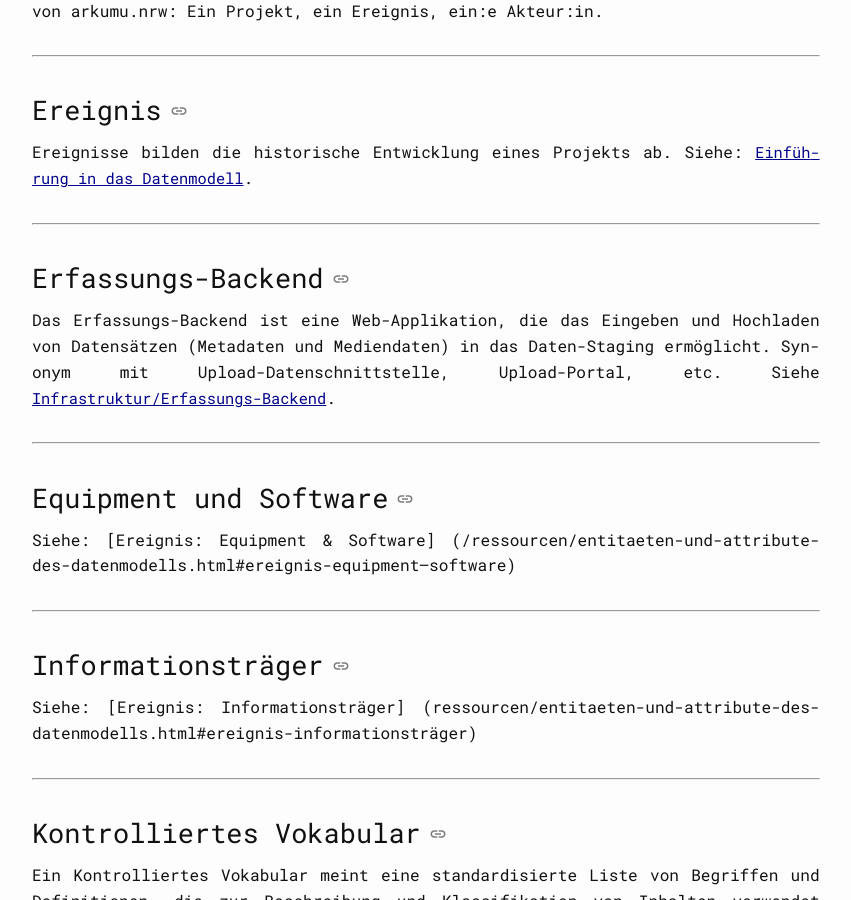
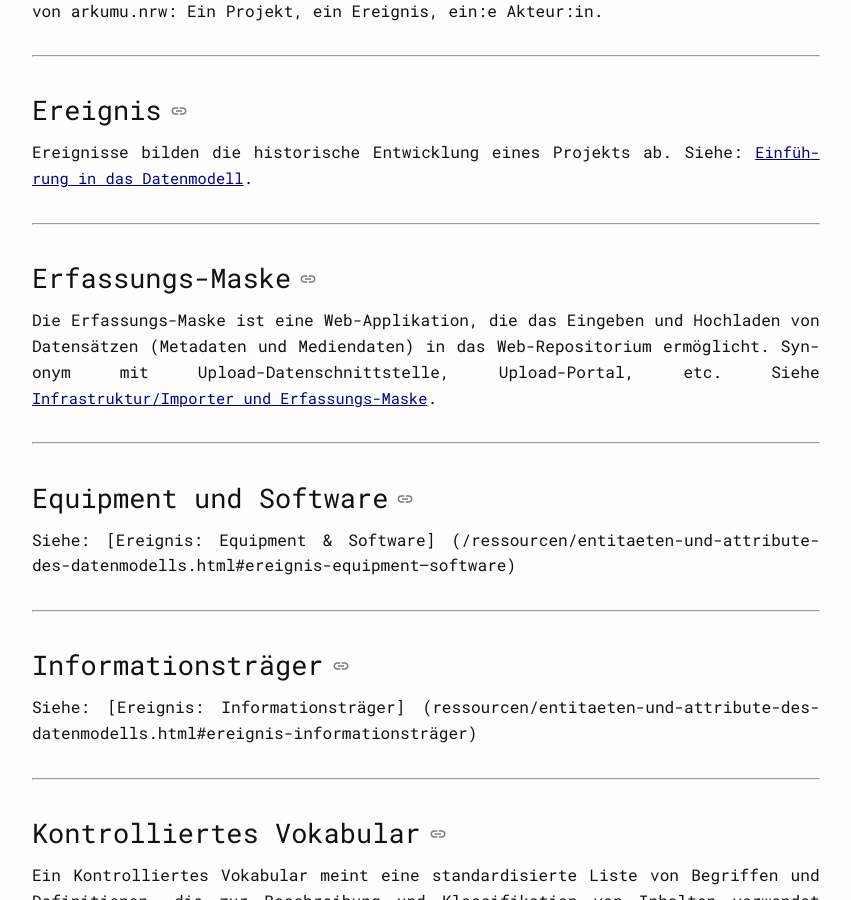
Before and after one commit to arkumu/arkumu.github.io, a Jekyll site: the page built from ressourcen/a-bis-z.markdown, in a window 1280 px wide and 900 px high, scrolled down 2722 px. Shown: the whole window, without its empty margins (165-1016 px from the left). Built offline with Jekyll 4.4.1, drawn with Linux system fonts in a browser that asks for light colours; a script that is not in the unit is left out; some of the changed text lies outside the part shown.

Commit message:
update Infrastruktur, new wording

```diff
--- a/ressourcen/a-bis-z.markdown
+++ b/ressourcen/a-bis-z.markdown
@@ -7,7 +7,7 @@ order: 2.7
 **A:** [Akteur:in](/ressourcen/a-bis-z.html#akteurin), [Attribute](/ressourcen/a-bis-z.html#attribute)
 **B:** [Backend](/ressourcen/a-bis-z.html#backend), [Brotkrumen/Breadcrumbs](/ressourcen/a-bis-z.html#brotkrumenbreadcrumbs)
 **D:** [Dateiformate](/ressourcen/a-bis-z.html#dateiformate), [Datensatz](/ressourcen/a-bis-z.html#datensatz), [Daten-Staging](/ressourcen/a-bis-z.html#daten-staging)
-**E:** [Entität](/ressourcen/a-bis-z.html#entität), [Ereignis](/ressourcen/a-bis-z.html#ereignis), [Erfassungs-Backend](/ressourcen/a-bis-z.html#erfassungs-backend)
+**E:** [Entität](/ressourcen/a-bis-z.html#entität), [Ereignis](/ressourcen/a-bis-z.html#ereignis), [Erfassungs-Maske](/ressourcen/a-bis-z.html#erfassungs-maske)
 **K:** [Kontrolliertes Vokabular](/ressourcen/a-bis-z.html#kontrolliertes-vokabular)
 **L:** [Langzeitverfügbarkeit](/ressourcen/a-bis-z.html#langzeitverfügbarkeit), [Lizenz](/ressourcen/a-bis-z.html#lizenz)
 **M:** [Metadaten](/ressourcen/a-bis-z.html#metadaten)
@@ -33,7 +33,7 @@ Attribute sind spezifische Merkmale oder Eigenschaften, die zur Beschreibung und
 ----
 
 ### Backend
-Backend ist eine allgemeine Bezeichnung für eine Benutzeroberfläche, die nur nach vorheriger Authentifizierung/Anmeldung in einem System zugänglich ist. Im System von arkumu.nrw gibt es das [Erfassungs-Backend](/ressourcen/a-bis-z.html#erfassungs-backend) (auch ”ingest” genannt), das Admin-Backend (auch ”adm” genannt) und das Rosetta-Backend. Siehe: [Infrastruktur](/technische-dokumentation/infrastruktur).
+Backend ist eine allgemeine Bezeichnung für eine Benutzeroberfläche, die nur nach vorheriger Authentifizierung/Anmeldung in einem System zugänglich ist. Im System von arkumu.nrw gibt es die [Erfassungs-Maske](/ressourcen/a-bis-z.html#erfassungs-maske) (auch ”ingest” genannt), das Admin-Backend (auch ”adm” genannt) und das Rosetta-Backend. Siehe: [Infrastruktur](/technische-dokumentation/infrastruktur).
 
 ----
 
@@ -72,8 +72,8 @@ Ereignisse bilden die historische Entwicklung eines Projekts ab. Siehe: [Einfüh
 
 ----
 
-### Erfassungs-Backend
-Das Erfassungs-Backend ist eine Web-Applikation, die das Eingeben und Hochladen von Datensätzen (Metadaten und Mediendaten) in das Daten-Staging ermöglicht. Synonym mit Upload-Datenschnittstelle, Upload-Portal, etc. Siehe [Infrastruktur/Erfassungs-Backend](/technische-dokumentation/infrastruktur#erfassungs-backend).
+### Erfassungs-Maske
+Die Erfassungs-Maske ist eine Web-Applikation, die das Eingeben und Hochladen von Datensätzen (Metadaten und Mediendaten) in das Web-Repositorium ermöglicht. Synonym mit Upload-Datenschnittstelle, Upload-Portal, etc. Siehe [Infrastruktur/Importer und Erfassungs-Maske](/technische-dokumentation/infrastruktur#erfassungs-maske-und-erfassungs-maske).
 
 ----
 
--- a/ressourcen/how-to-guides-fuer-einliefernde.markdown
+++ b/ressourcen/how-to-guides-fuer-einliefernde.markdown
@@ -40,7 +40,7 @@ Sorgen Sie bitte dafür, dass mindestens folgende beschreibende **Metada
 | Rechteangaben | Haben die Rechteinhaber:innen Ihrer Hochschule das einfache Nutzungsrecht zur Übernahme in das Archiv eingeräumt? Dürfen Sie darüber hinaus eine Lizenz zur Veröffentlichung im Netz vergeben, und wenn ja, welche? Wenn die Archivalien bereits gemeinfrei sind, benötigen Sie kein Einverständnis der Rechteinhaber:innen|
 |Digitales Objekt|Die zu archivierende Datei oder das Dateibündel.|
 
-Diese Informationen können schon vor Beginn der formellen Erfassung gesammelt und zusammengeführt werden. Seit 2025 ist das [Erfassungs-Backend](/technische-dokumentation/infrastruktur#erfassungs-backend) in Betrieb. Auf Anfrage kann ein Testzugang eingerichtet werden.
+Diese Informationen können schon vor Beginn der formellen Erfassung gesammelt und zusammengeführt werden. Seit 2025 ist die [Erfassungs-Maske](/technische-dokumentation/infrastruktur#erfassungs-maske-und-importer) in Betrieb. Auf Anfrage kann ein Testzugang eingerichtet werden.
 
 Die von arkumu.nrw entwickelten Informationen zu den wichtigsten Feldern decken sich mit der von der Deutschen Digitalen Bibliothek entwickelten, 2024 veröffentlichten [Minimaldatensatz-Empfehlung für Museen und Sammlungen](https://www.minimaldatensatz.de/).
 
```
Also changed, not shown: technische-dokumentation/infrastruktur.markdown (+17 -15 lines).
